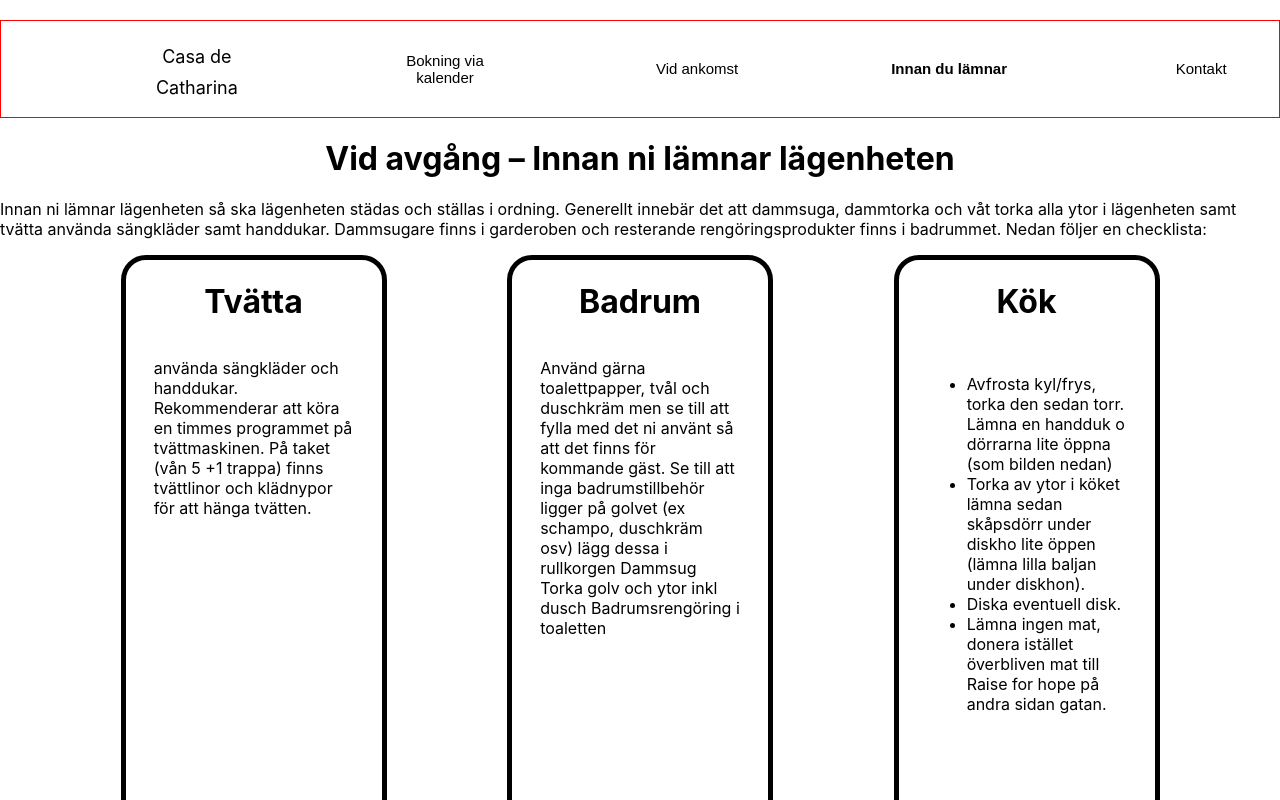
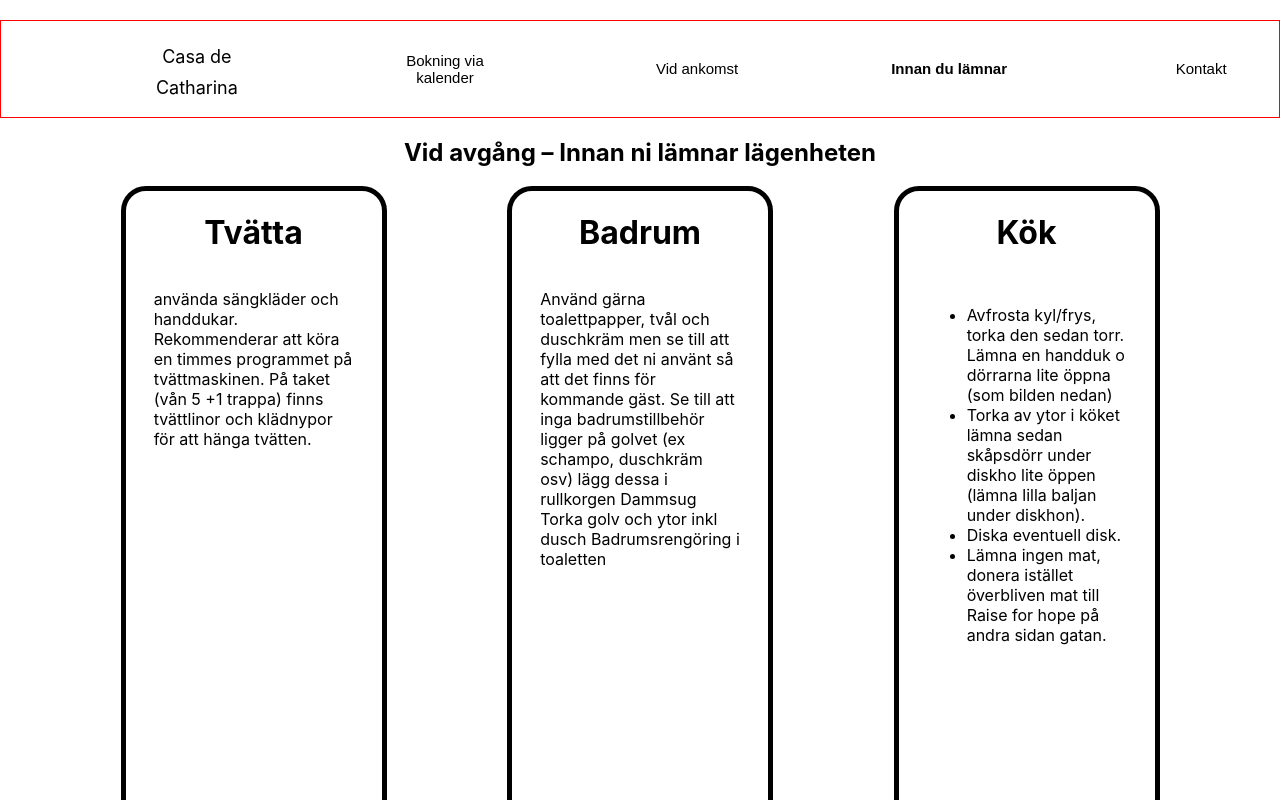
Before and after one commit to nordstromkristofer/torrevieja, a React (Create React App) app: page /b4leave in a window 1280 px wide. Shown: the top 800 px of the page. Built offline with nearby package versions, Linux system fonts and the light colour scheme.

Commit message:
bubbelheightfix

```diff
--- a/src/header/headerlinx/b4leave.tsx
+++ b/src/header/headerlinx/b4leave.tsx
@@ -10,8 +10,8 @@ function B4leave() {
     <div className="Todo">
       <div className='filler'></div>
       <Header />
-      <h1 className='todorubrik'>Vid avgång – Innan ni lämnar lägenheten</h1>
-      <p>Innan ni lämnar lägenheten så ska lägenheten städas och ställas i ordning. Generellt innebär det att dammsuga, dammtorka och våt torka alla ytor i lägenheten samt tvätta använda sängkläder samt handdukar. Dammsugare finns i garderoben och resterande rengöringsprodukter finns i badrummet. Nedan följer en checklista:</p>
+      <h2 className='todorubrik'>Vid avgång – Innan ni lämnar lägenheten</h2>
+      {/* <p>Innan ni lämnar lägenheten så ska lägenheten städas och ställas i ordning. Generellt innebär det att dammsuga, dammtorka och våt torka alla ytor i lägenheten samt tvätta använda sängkläder samt handdukar. Dammsugare finns i garderoben och resterande rengöringsprodukter finns i badrummet. Nedan följer en checklista:</p> */}
       <div className='todoboxes'>
         <div className='todobox'>
           <h1 className='boxrubrik'>Tvätta</h1>
--- a/src/header/headerlinx/todo.css
+++ b/src/header/headerlinx/todo.css
@@ -19,6 +19,10 @@
 
     }
 
+    .todobox:hover {
+      background-color: rgba(217, 217, 217, 0.2);
+    }
+
     .todorubrik {
       display: flex;
       justify-content: center;
```
